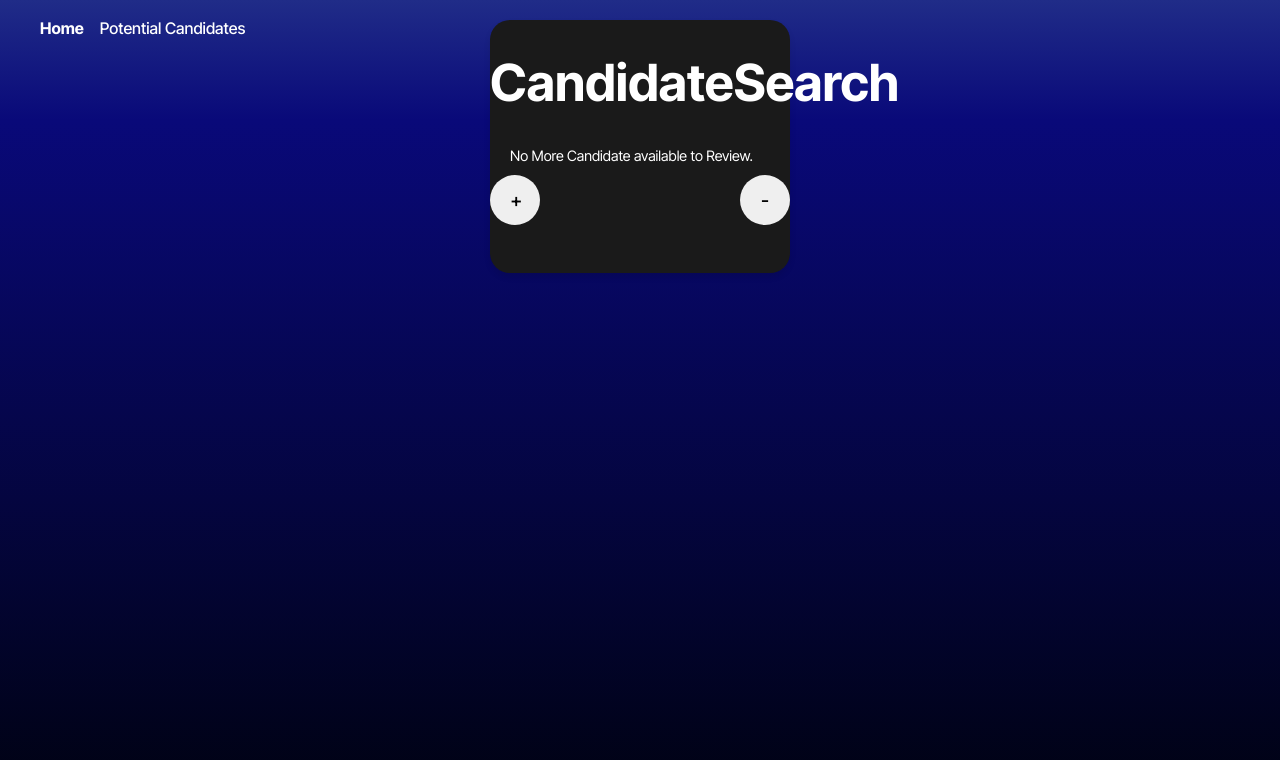
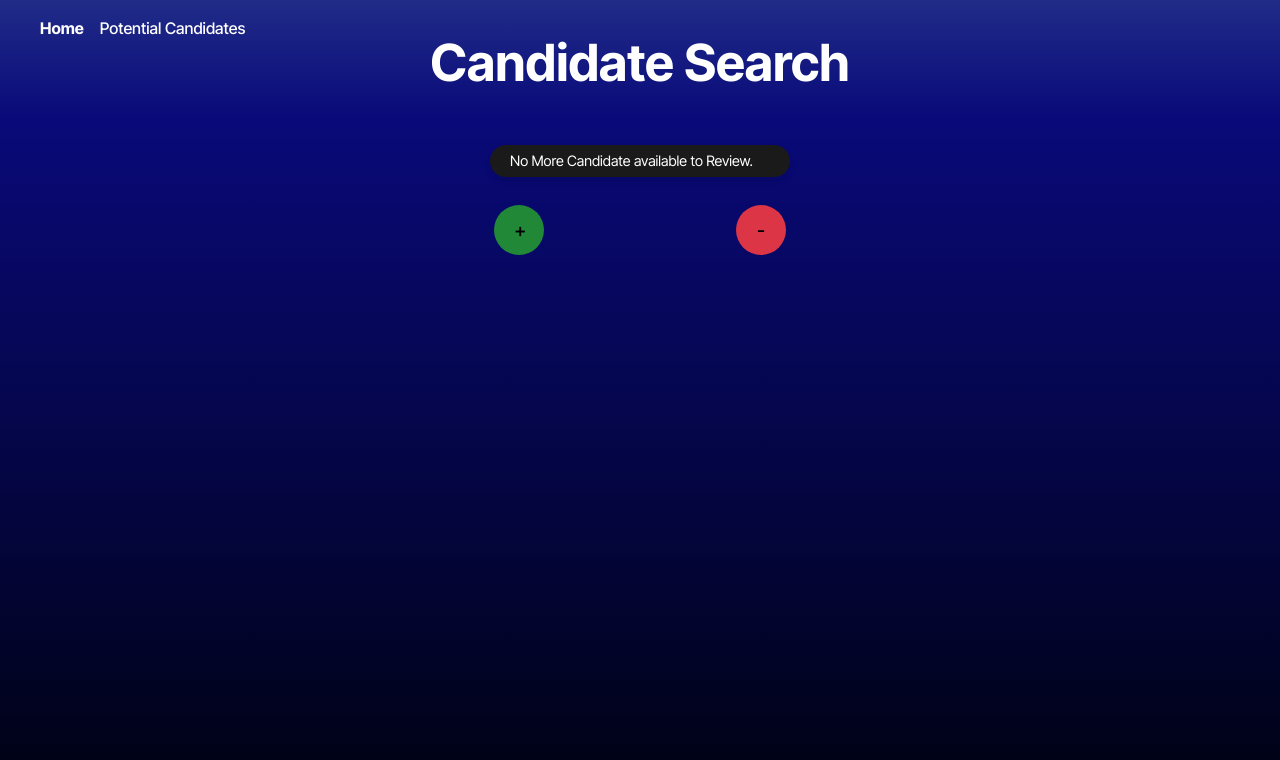
Before and after one commit to jbarry89/Candidate-Search, a React (Vite) app: page / in a window 1280 px wide. Shown: the top 760 px of the page. Built offline with nearby package versions, Linux system fonts and the light colour scheme; no server answers.

Commit message:
Modified code and add some class Name to respond to the css styles

```diff
--- a/src/pages/CandidateSearch.tsx
+++ b/src/pages/CandidateSearch.tsx
@@ -1,15 +1,18 @@
-import { useState, useEffect } from 'react';
-import { searchGithub, searchGithubUser } from '../api/API';
-import { Candidate } from '../interfaces/Candidate.interface';
+import { useState, useEffect } from "react";
+import { searchGithub, searchGithubUser } from "../api/API";
+import { Candidate } from "../interfaces/Candidate.interface";
+import '../index.css';
 
 const CandidateSearch = () => {
   const [candidate, setCandidate] = useState<Candidate | null>(null);
   const [loading, setLoading] = useState(true);
-  const [error, setError]= useState<string | null>(null);
-  const [potentialCandidates, setPotentialCandidates] = useState<Candidate[]>(() =>{
-    const savedCandidates = localStorage.getItem('potentialCandidates');
+  const [error, setError] = useState<string | null>(null);
+  const [potentialCandidates, setPotentialCandidates] = useState<Candidate[]>(
+    () => {
+      const savedCandidates = localStorage.getItem("potentialCandidates");
       return savedCandidates ? JSON.parse(savedCandidates) : [];
-  })
+    }
+  );
 
   useEffect(() => {
     fetchCandidate();
@@ -19,24 +22,24 @@ const CandidateSearch = () => {
     try {
       setLoading(true);
       const candidates = await searchGithub();
-      if(candidates.length){
+      if (candidates.length) {
         const candidateData = await searchGithubUser(candidates[0].login);
         setCandidate(candidateData);
-      }else {
+      } else {
         setCandidate(null);
       }
-    }catch (err: any) {
+    } catch (err: any) {
       setError(err.message);
-    }finally{
+    } finally {
       setLoading(false);
     }
   };
 
   const handleSave = () => {
-    if (candidate){
-      setPotentialCandidates(prev => {
+    if (candidate) {
+      setPotentialCandidates((prev) => {
         const updated = [...prev, candidate];
-        localStorage.setItem('potentialCandidates', JSON.stringify(updated));
+        localStorage.setItem("potentialCandidates", JSON.stringify(updated));
         return updated;
       });
       fetchCandidate();
@@ -47,38 +50,39 @@ const CandidateSearch = () => {
     fetchCandidate();
   };
 
-  if(loading){
+  if (loading) {
     return <p>Loading...</p>;
   }
 
-  if(error){
+  if (error) {
     return <p>Error: {error}</p>;
   }
 
-
-  return(
-    <div className='card-container'>
-      <h1>CandidateSearch</h1>
+  return (
+    <>
+      <h1>Candidate Search</h1>
+      <div className="card-container">
         {candidate ? (
-        <div className='candidate-card'>
-          <img src={candidate.avatar_url} alt={`${candidate.login}'s avatar`} className='avatar' />
-          <h2>{candidate.name} <span>({candidate.login})</span></h2>
-          <p>Location: {candidate.location}</p>
-          <p>Email: {candidate.email}</p>
-          <p>Company: {candidate.company}</p>
-          <p>Location: {candidate.location}</p>
-          <p>Bio: {candidate.bio}</p>
+          <div className="candidate-card">
+            <img src={candidate.avatar_url} alt={`${candidate.login}'s avatar`} className="avatar"/>
+            <h2>
+              {candidate.name || "No Name Provided"}{" "}<span>({candidate.login})</span>
+            </h2>
+            <p>Location: {candidate.location || "Not Available"}</p>
+            <p>Email: {candidate.email || "Not Available"}</p>
+            <p>Company: {candidate.company || "Not Available"}</p>
+            <p>Bio: {candidate.bio || "No Bio Available"}</p>
           </div>
-      ): (
+        ) : (
           <p>No More Candidate available to Review.</p>
         )}
-      <div className='button-container'>
-        <button onClick={handleSave}>+</button>
-        <button onClick={handleSkip}>-</button>
       </div>
+        <div className="button-container">
+          <button className="add" onClick={handleSave}>+</button>
+          <button className="remove"onClick={handleSkip}>-</button>
         </div>
+    </>
   );
-
 };
 
 export default CandidateSearch;
--- a/src/pages/SavedCandidates.tsx
+++ b/src/pages/SavedCandidates.tsx
@@ -1,6 +1,6 @@
 import { useEffect, useState } from "react";
 import { Candidate } from "../interfaces/Candidate.interface";
-import { unstable_batchedUpdates } from "react-dom";
+import '../index.css';
 
 const SavedCandidates = () => {
   const [candidates, setCandidates] = useState<Candidate[]>([]);
@@ -26,7 +26,8 @@ const SavedCandidates = () => {
   return (
     <>
       <h1>Potential Candidates</h1>
-      <table className="candidate-table">
+    <div>
+      <table className="table">
         <thead>
           <tr>
             <th>Image</th>
@@ -39,9 +40,6 @@ const SavedCandidates = () => {
           </tr>
         </thead>
         <tbody>
-
-        </tbody>
-      </table>
           {candidates.map((candidate, index) => (
             <tr key={index}>
               <td><img src={candidate.avatar_url} alt={`${candidate.login}'s avatar`} /></td>
@@ -50,9 +48,12 @@ const SavedCandidates = () => {
               <td>{candidate.email}</td>
               <td>{candidate.company}</td>
               <td>{candidate.bio}</td>
-          <td><button onClick={() => handleReject(index)}>-</button></td>
+              <td><button className="remove" onClick={() => handleReject(index)}>-</button></td>
             </tr>
           ))}
+        </tbody>
+      </table>
+    </div>
     </>
   );
 };
```
Lines whose indentation alone changed are shown as unchanged.
